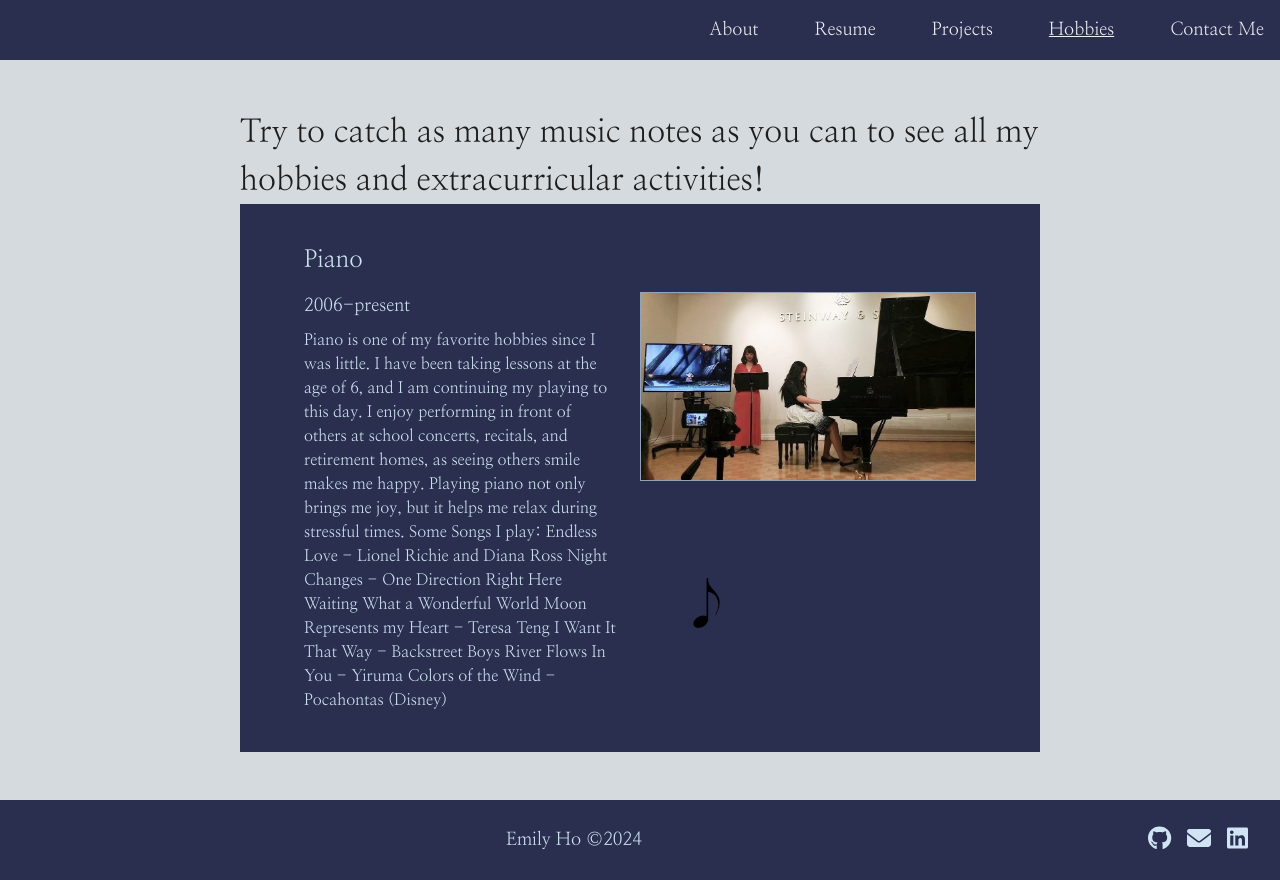
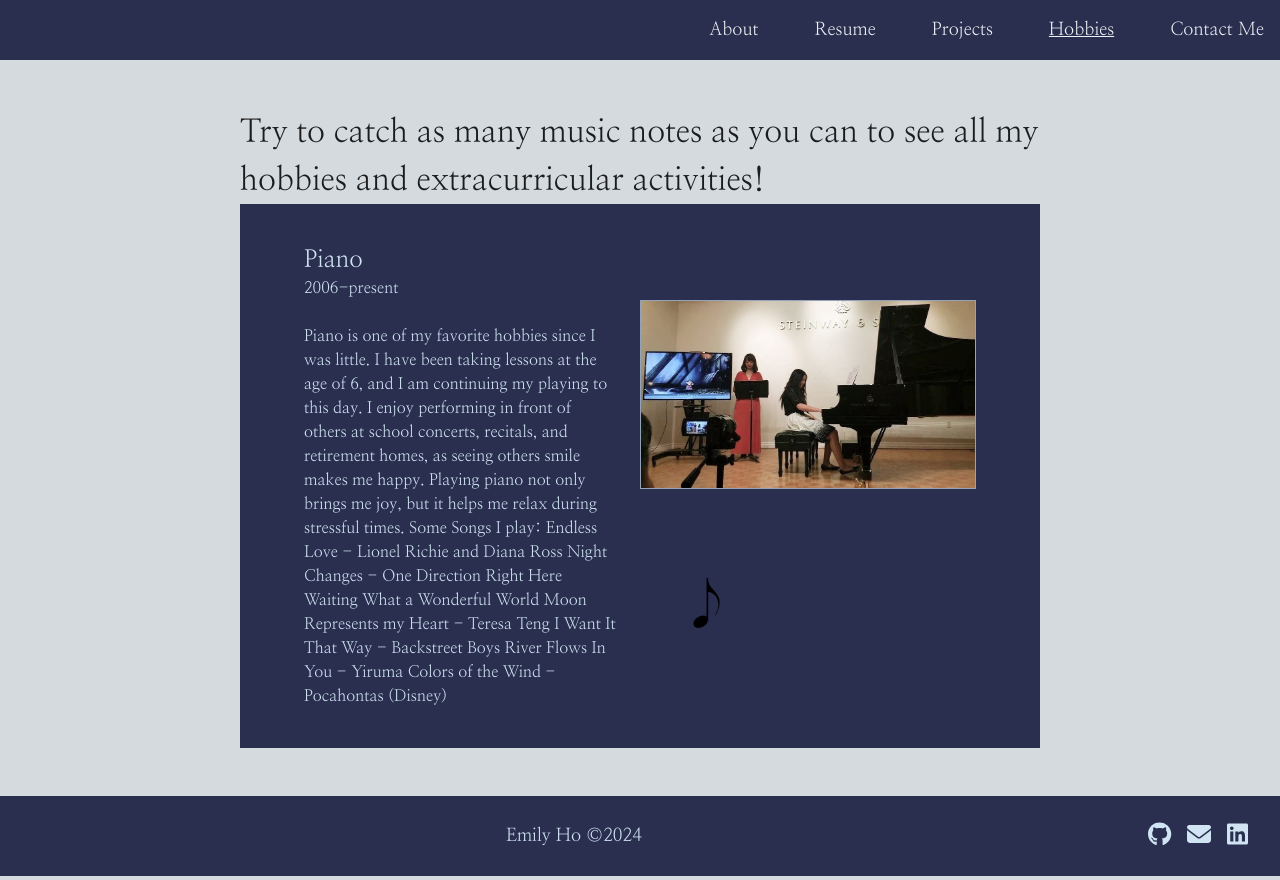
Before and after one commit to Emilyho11/personal-website, a React (Vite) app in the folder frontend/: page /hobbiesgame in a window 1280 px wide. Built offline with nearby package versions, Linux system fonts and the light colour scheme.

Commit message:
Modifying hobbies popup and adding sample description

```diff
--- a/frontend/src/components/HobbyPopup.jsx
+++ b/frontend/src/components/HobbyPopup.jsx
@@ -4,10 +4,10 @@ import ContentContainer from './ContentContainer';
 const HobbyPopup = ({ hobby, description, date, image }) => {
   return (
     <div className="lg:px-16 p-10 bg-dark_blue text-back_light_blue">
-        <h3 className="text-2xl pb-4">{hobby}</h3>
+        <h3 className="text-2xl">{hobby}</h3>
+        <p className="text-m font-semibold">{date}</p>
         <div className='flex gap-6 items-start'>
-            <div className='flex-1'>
-                <p className="text-lg font-semibold">{date}</p>
+            <div className='flex-1 pt-4'>
                 <p className="mt-2">{description}</p>
             </div>
             {image && (
```
